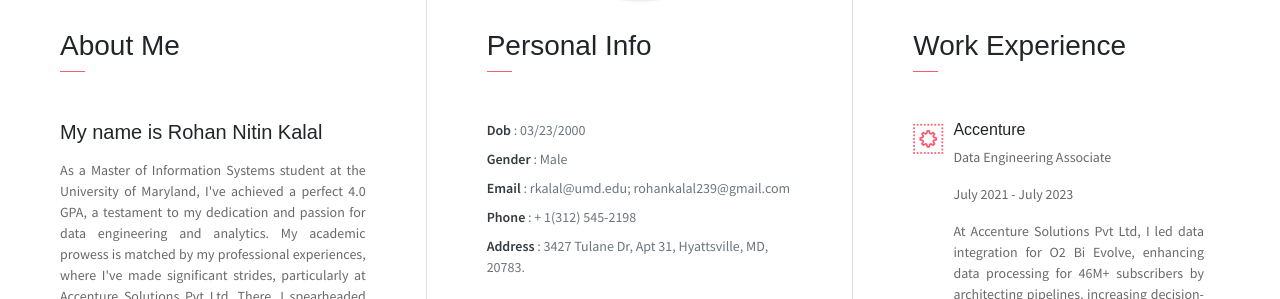
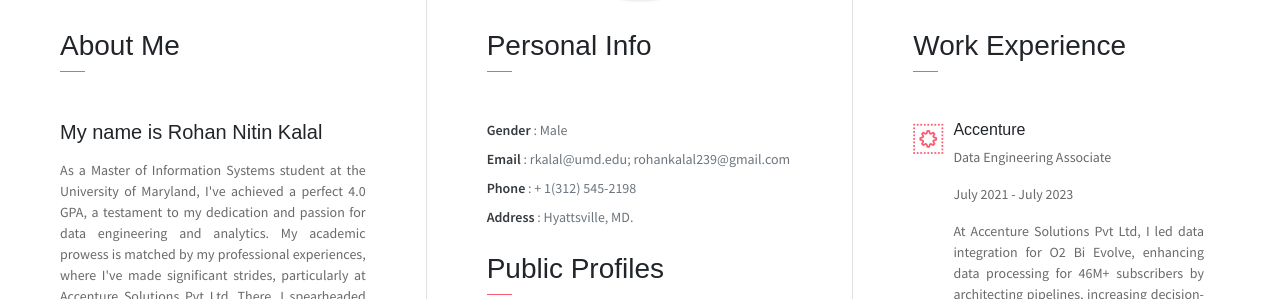
Before and after one commit to rohankalal93/rohankalal.github.io, a website: page index.html in a window 1280 px wide. Shown: the part 748-1047 px from the top of the page. Drawn offline with Linux system fonts and the light colour scheme.

Commit message:
Changes in about page
Changes in about page

```diff
--- a/index.html
+++ b/index.html
@@ -85,12 +85,11 @@
                 <h3 class="font-weight-light">Personal Info</h3>
                 <span class="line mb-5"></span>
                 <ul class="mt40 info list-unstyled">
-                    <li><span>Dob</span> : 03/23/2000</li>
                     <li><span>Gender</span> : Male</li>
                     <li><span>Email</span> : rkalal@umd.edu; rohankalal239@gmail.com</li>
                     <li><span>Phone</span> : + 1(312) 545-2198</li>
                     <!-- <li><span>Skype</span> : John_Doe </li> -->
-                    <li><span>Address</span> :  3427 Tulane Dr, Apt 31, Hyattsville, MD, 20783.</li>
+                    <li><span>Address</span> : Hyattsville, MD.</li>
                 </ul>
                 <!-- <ul class="social-icons pt-3">
                     <li class="social-item"><a class="social-link" href="https://www.facebook.com/profile.php?id=100019232917221"><i class="ti-facebook" aria-hidden="true"></i></a></li>
@@ -423,7 +422,7 @@
                                 <i class="ti-map-alt icon-md"></i>
                             </div>
                             <div class="col-10">
-                                <h6 class="d-inline">Address :<br> <span class="text-muted">3427 Tulane Dr, Apt 31, Hyattsville, MD, 20783</span></h6>
+                                <h6 class="d-inline">Address :<br> <span class="text-muted">Hyattsville, MD</span></h6>
                             </div>
                         </div>
                         <div class="row mb-2">
```
